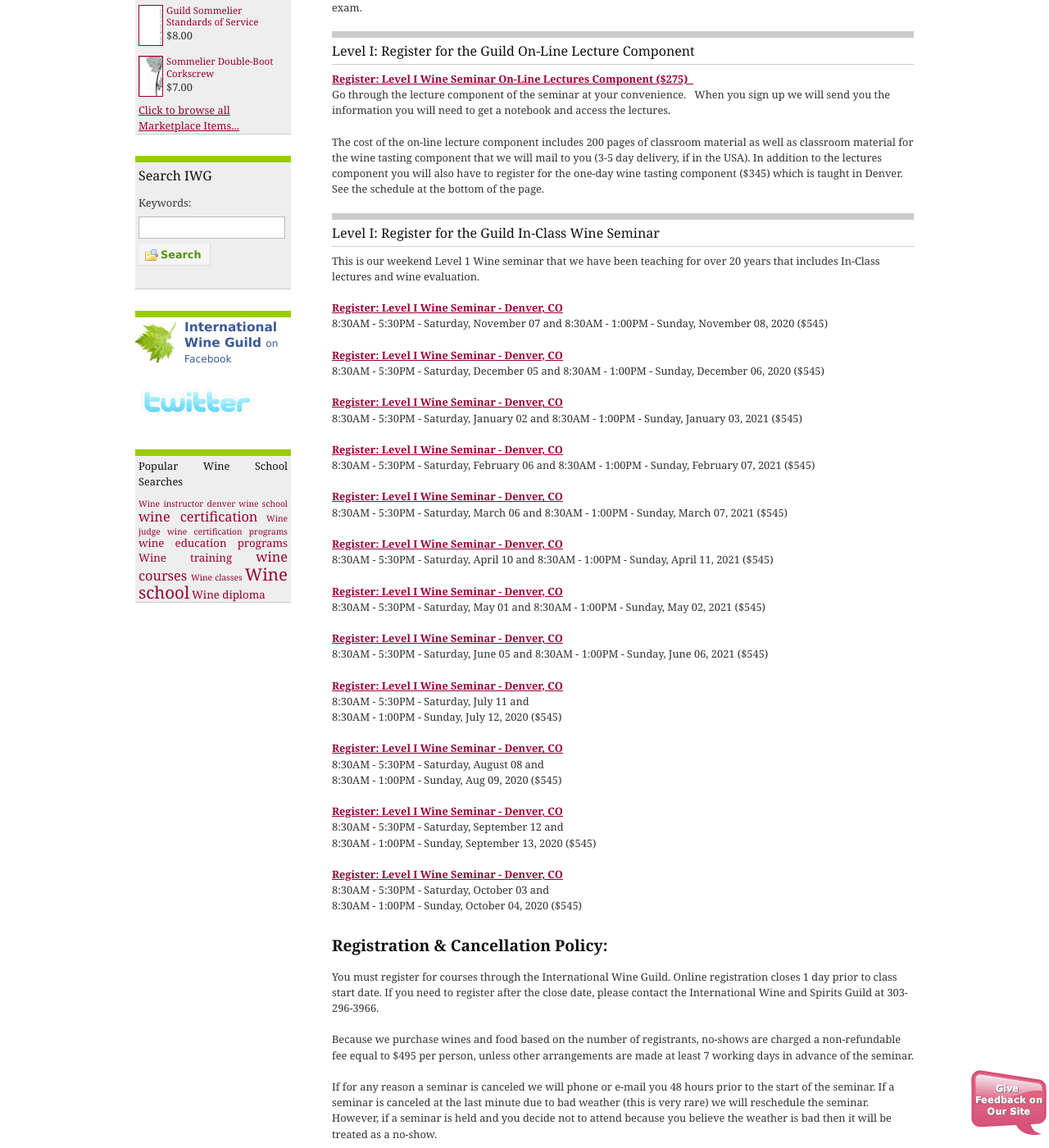
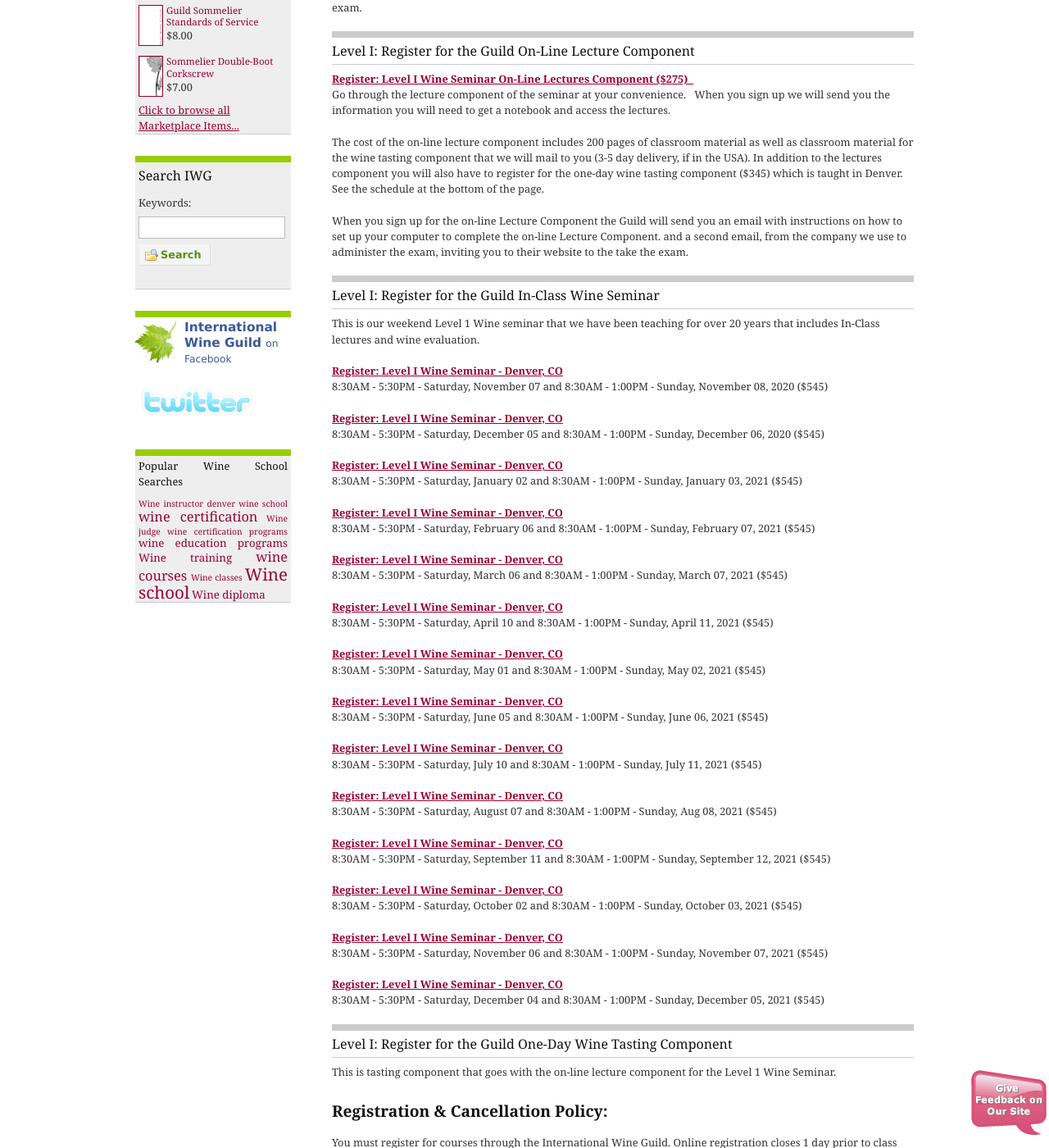
Before and after one commit to CKDev/internationalwineguild.com, a Jekyll site: the page built from register-for-the-guild-certification-seminar.html, in a window 1280 px wide and 1400 px high, scrolled down 1103 px. Shown: the whole window at 82% size. Built offline with Jekyll 4.4.1, drawn with Linux system fonts in a browser that asks for light colours; a script that is not in the unit is left out; comment, search, counter and statistics services are not loaded.

Commit message:
Update register-for-the-guild-certification-seminar.html

```diff
--- a/register-for-the-guild-certification-seminar.html
+++ b/register-for-the-guild-certification-seminar.html
@@ -49,6 +49,10 @@
 	    </strong></a>Go through the lecture component of the seminar at your convenience. &nbsp; When you sign up we will send you the information you will
 	  need to get a notebook and access the lectures.&nbsp;</p>
 	<p>The cost of the on-line lecture component includes 200 pages of classroom material as well as classroom material for the wine tasting component that we will mail to you (3-5 day delivery, if in the USA). In addition to the lectures component you will also have to register for the one-day wine tasting component ($345) which is taught in Denver. See the schedule at the bottom of the page.</p>
+
+<p>When you sign up for the on-line Lecture Component the Guild will send you an email with instructions on how to set up your computer to complete the on-line Lecture Component.
+  and a second email, from the company we use to administer the exam, inviting you to their website to the take the
+  exam.</p>
 
 <h2>Level I: Register for the Guild In-Class Wine Seminar</h2>
 <p>This is our weekend Level 1 Wine seminar that we have been teaching for over 20 years that includes In-Class lectures and wine evaluation.</p>
@@ -119,39 +123,55 @@
 
 <p>
   <a class="ga-track"
-    href="http://ww4.aitsafe.com/cf/add.cfm?userid=6714687&amp;product=Level+I+Wine+Seminar+Denver++-++07/11-12, 2020&amp;price=545&amp;return=www.internationalwineguild.com/register-for-the-guild-certification-seminar">
+    href="http://ww4.aitsafe.com/cf/add.cfm?userid=6714687&amp;product=Level+I+Wine+Seminar+Denver++-++07/10-11, 2021&amp;price=545&amp;return=www.internationalwineguild.com/register-for-the-guild-certification-seminar">
     <strong>Register: Level I Wine Seminar - Denver, CO<br></strong>
   </a>
-  8:30AM - 5:30PM - Saturday, July 11 and<br>
-  8:30AM - 1:00PM - Sunday, July 12, 2020 ($545)
+  8:30AM - 5:30PM - Saturday, July 10 and  8:30AM - 1:00PM - Sunday, July 11, 2021 ($545)
 </p>
 
 <p>
   <a class="ga-track"
-    href="http://ww4.aitsafe.com/cf/add.cfm?userid=6714687&amp;product=Level+I+Wine+Seminar+Denver++-++08/08-09, 2020&amp;price=545&amp;return=www.internationalwineguild.com/register-for-the-guild-certification-seminar">
+    href="http://ww4.aitsafe.com/cf/add.cfm?userid=6714687&amp;product=Level+I+Wine+Seminar+Denver++-++08/07-08, 2021&amp;price=545&amp;return=www.internationalwineguild.com/register-for-the-guild-certification-seminar">
     <strong>Register: Level I Wine Seminar - Denver, CO<br></strong>
   </a>
-  8:30AM - 5:30PM - Saturday, August 08 and<br>
-  8:30AM - 1:00PM - Sunday, Aug 09, 2020 ($545)
+  8:30AM - 5:30PM - Saturday, August 07 and  8:30AM - 1:00PM - Sunday, Aug 08, 2021 ($545)
 </p>
 
 <p>
   <a class="ga-track"
-    href="http://ww4.aitsafe.com/cf/add.cfm?userid=6714687&amp;product=Level+I+Wine+Seminar+Denver++-++09/12-13, 2020&amp;price=545&amp;return=www.internationalwineguild.com/register-for-the-guild-certification-seminar">
+    href="http://ww4.aitsafe.com/cf/add.cfm?userid=6714687&amp;product=Level+I+Wine+Seminar+Denver++-++09/11-12, 2021&amp;price=545&amp;return=www.internationalwineguild.com/register-for-the-guild-certification-seminar">
     <strong>Register: Level I Wine Seminar - Denver, CO<br></strong>
   </a>
-  8:30AM - 5:30PM - Saturday, September 12 and<br>
-  8:30AM - 1:00PM - Sunday, September 13, 2020 ($545)
+  8:30AM - 5:30PM - Saturday, September 11 and 8:30AM - 1:00PM - Sunday, September 12, 2021 ($545)
 </p>
 
 <p>
   <a class="ga-track"
-    href="http://ww4.aitsafe.com/cf/add.cfm?userid=6714687&amp;product=Level+I+Wine+Seminar+Denver++-++10/03-04, 2020&amp;price=545&amp;return=www.internationalwineguild.com/register-for-the-guild-certification-seminar">
+    href="http://ww4.aitsafe.com/cf/add.cfm?userid=6714687&amp;product=Level+I+Wine+Seminar+Denver++-++10/02-03, 2020&amp;price=545&amp;return=www.internationalwineguild.com/register-for-the-guild-certification-seminar">
     <strong>Register: Level I Wine Seminar - Denver, CO<br></strong>
   </a>
-  8:30AM - 5:30PM - Saturday, October 03 and<br>
-  8:30AM - 1:00PM - Sunday, October 04, 2020 ($545)
+  8:30AM - 5:30PM - Saturday, October 02 and 8:30AM - 1:00PM - Sunday, October 03, 2021 ($545)
 </p>
+
+<p>
+  <a class="ga-track"
+    href="http://ww4.aitsafe.com/cf/add.cfm?userid=6714687&amp;product=Level+I+Wine+Seminar+Denver++-++11/06-07, 2021&amp;price=545&amp;return=www.internationalwineguild.com/register-for-the-guild-certification-seminar">
+    <strong>Register: Level I Wine Seminar - Denver, CO<br></strong>
+  </a>
+  8:30AM - 5:30PM - Saturday, November 06 and 8:30AM - 1:00PM - Sunday, November 07, 2021 ($545)
+</p>
+
+<p>
+  <a class="ga-track"
+    href="http://ww4.aitsafe.com/cf/add.cfm?userid=6714687&amp;product=Level+I+Wine+Seminar+Denver++-++12/04-05, 2021&amp;price=545&amp;return=www.internationalwineguild.com/register-for-the-guild-certification-seminar">
+    <strong>Register: Level I Wine Seminar - Denver, CO<br></strong>
+  </a>
+  8:30AM - 5:30PM - Saturday, December 04 and 8:30AM - 1:00PM - Sunday, December 05, 2021 ($545)
+</p>
+
+<h2>Level I: Register for the Guild One-Day Wine Tasting Component</h2>
+<p>This is tasting component that goes with the on-line lecture component for the Level 1 Wine Seminar. </p>
+
 
 <h3><strong>Registration &amp; Cancellation Policy: </strong></h3>
 <p>You must register for courses through the International Wine Guild. Online registration closes 1 day prior to
```
